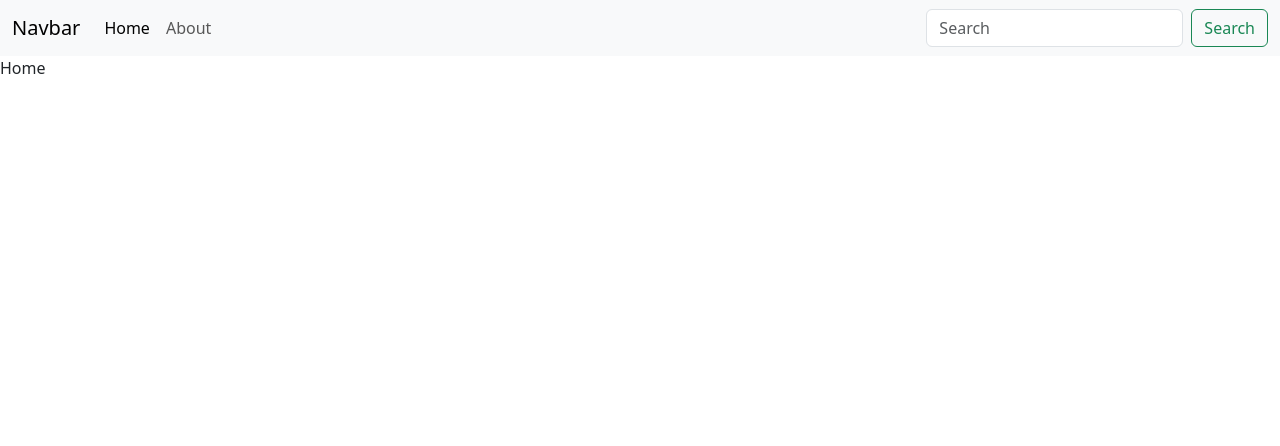
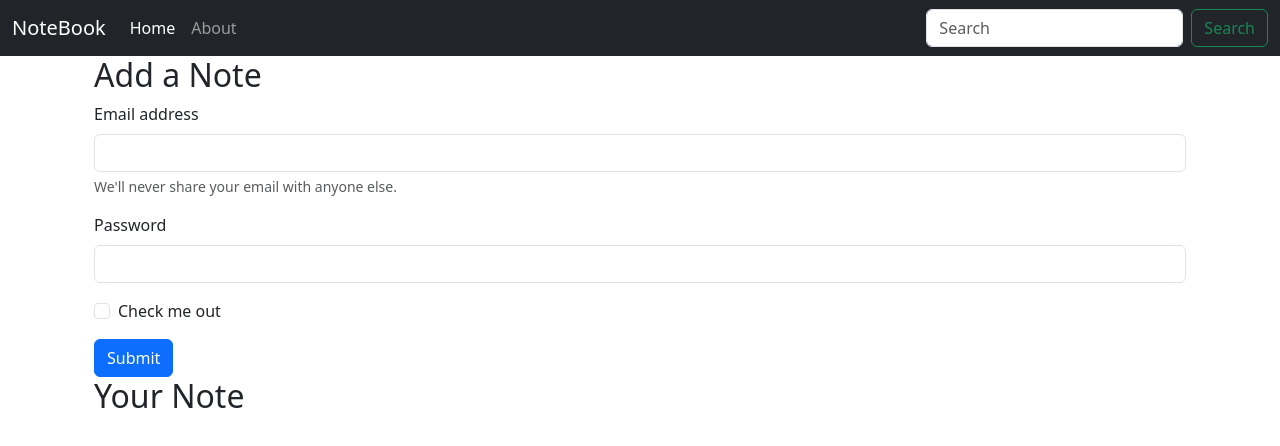
Before and after one commit to AbdulMateenzwl/NoteBook, a React (Vite) app: page / in a window 1280 px wide. Shown: the top 446 px of the page. Built offline with nearby package versions, Linux system fonts and the light colour scheme.

Commit message:
NavBar updated

```diff
--- a/src/App.jsx
+++ b/src/App.jsx
@@ -11,6 +11,7 @@ export default function App() {
     <NoteState>
       <Router>
         <NavBar />
+        <div className="container">
           <Switch>
             <Route exact path="/">
               <Home />
@@ -19,6 +20,7 @@ export default function App() {
               <About />
             </Route>
           </Switch>
+        </div>
       </Router>
     </NoteState>
   )
--- a/src/componants/About.jsx
+++ b/src/componants/About.jsx
@@ -1,12 +1,8 @@
 import React, { useEffect } from 'react'
-import noteContext from '../context/Notes/noteContext'
 import { useContext } from 'react'
 export default function About() {
-  const a = useContext(noteContext)
-  useEffect(()=>{
-    a.update()
-  },[])
+
   return (
-    <div>This is about {a.state.name} and he is in class {a.state.class}</div>
+    <div>This is about page</div>
   )
 }
--- a/src/componants/Home.jsx
+++ b/src/componants/Home.jsx
@@ -3,6 +3,25 @@ import Navbar from './NavBar'
 
 export default function Home() {
   return (
-    <div>Home</div>
+    <div className='container'>
+      <h2>Add a Note</h2>
+      <form>
+        <div className="mb-3">
+          <label htmlFor="exampleInputEmail1" className="form-label">Email address</label>
+          <input type="email" className="form-control" id="exampleInputEmail1" aria-describedby="emailHelp"/>
+            <div id="emailHelp" className="form-text">We'll never share your email with anyone else.</div>
+        </div>
+        <div className="mb-3">
+          <label htmlFor="exampleInputPassword1" className="form-label">Password</label>
+          <input type="password" className="form-control" id="exampleInputPassword1"/>
+        </div>
+        <div className="mb-3 form-check">
+          <input type="checkbox" className="form-check-input" id="exampleCheck1"/>
+            <label className="form-check-label" htmlFor="exampleCheck1">Check me out</label>
+        </div>
+        <button type="submit" className="btn btn-primary">Submit</button>
+      </form>
+      <h2>Your Note</h2>
+    </div>
   )
 }
--- a/src/componants/NavBar.jsx
+++ b/src/componants/NavBar.jsx
@@ -1,21 +1,26 @@
 import React from 'react'
-import { Link } from 'react-router-dom'
+import { Link, useLocation } from 'react-router-dom'
+
 
 export default function Navbar() {
+  let location = useLocation();
+  React.useEffect(() => {
+    console.log(location);
+  }, [location]);
   return (
-    <nav className="navbar navbar-expand-lg bg-body-tertiary">
+    <nav className="navbar navbar-expand-lg navbar-dark bg-dark">
       <div className="container-fluid">
-        <Link className="navbar-brand" to="/">Navbar</Link >
+        <Link className="navbar-brand" to="/">NoteBook</Link >
         <button className="navbar-toggler" type="button" data-bs-toggle="collapse" data-bs-target="#navbarSupportedContent" aria-controls="navbarSupportedContent" aria-expanded="false" aria-label="Toggle navigation">
           <span className="navbar-toggler-icon"></span>
         </button>
         <div className="collapse navbar-collapse" id="navbarSupportedContent">
           <ul className="navbar-nav me-auto mb-2 mb-lg-0">
             <li className="nav-item">
-              <Link className="nav-link active" aria-current="page" to="/">Home</Link >
+              <Link className={`nav-link ${location.pathname === "/" ? "active":""}`} aria-current="page" to="/">Home</Link >
             </li>
             <li className="nav-item">
-              <Link className="nav-link" to="/about">About</Link>
+              <Link className={`nav-link ${location.pathname === "/about" ? "active" : ""}`} to="/about">About</Link>
             </li>
           </ul>
           <form className="d-flex" role="search">
--- a/src/context/Notes/NoteState.jsx
+++ b/src/context/Notes/NoteState.jsx
@@ -2,21 +2,9 @@ import react from 'react';
 import NoteContext from './noteContext';
 import { useState } from 'react';
 const NoteState = (props) => {
-    const obj = {
-        "name": "mateen",
-        "class": "33"
-    }
-    const [state, setState] = useState(obj);
-    const update = () => {
-        setTimeout (() => {
-            setState({
-                "name":"Khadim",
-                "class":"44"
-            })
-        },1000)
-    }
+
     return (
-        <NoteContext.Provider value={{state,update}}>{props.children}</NoteContext.Provider>
+        <NoteContext.Provider value={{}}>{props.children}</NoteContext.Provider>
     );
 };
 
```
Lines whose indentation alone changed are shown as unchanged.
